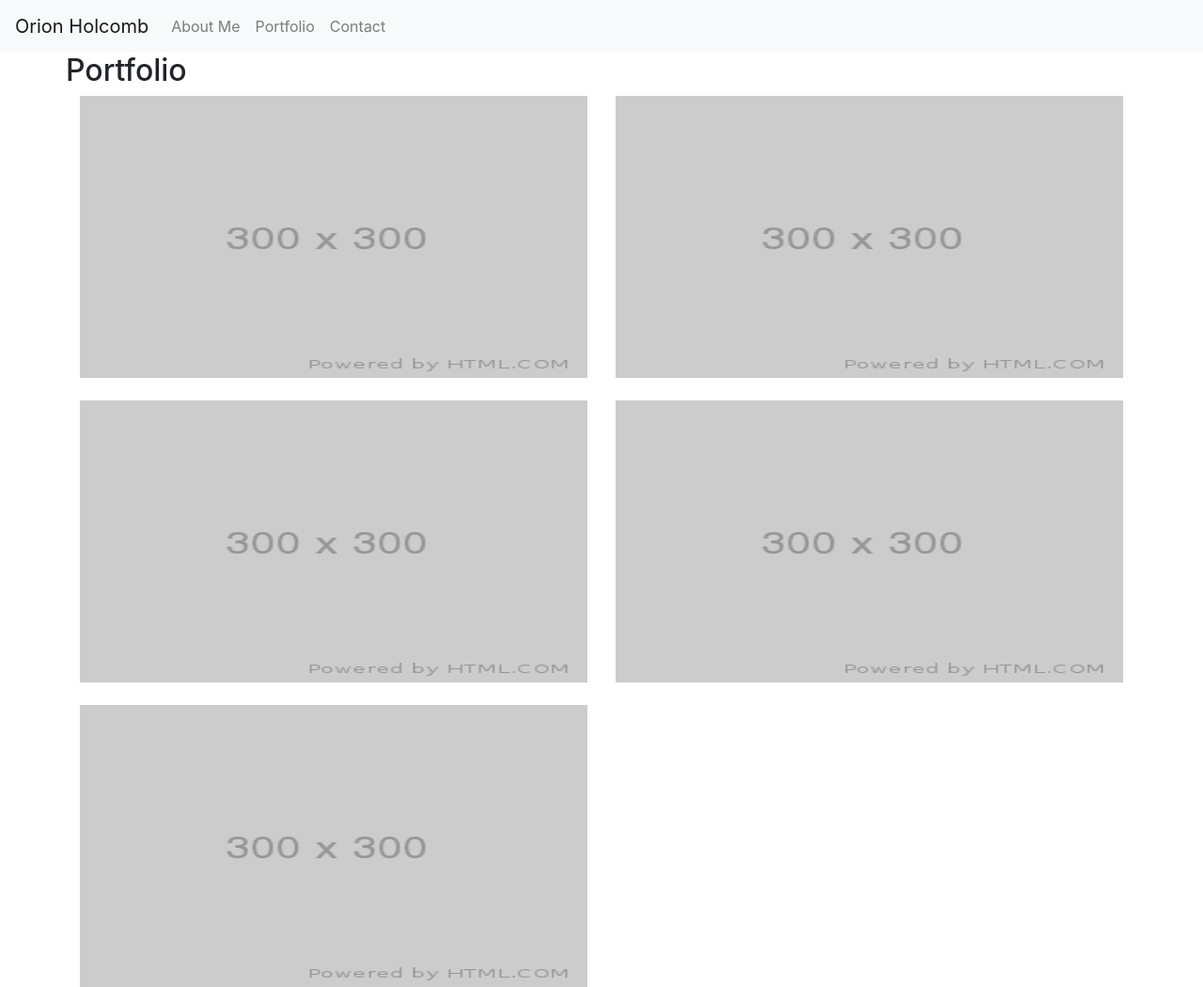
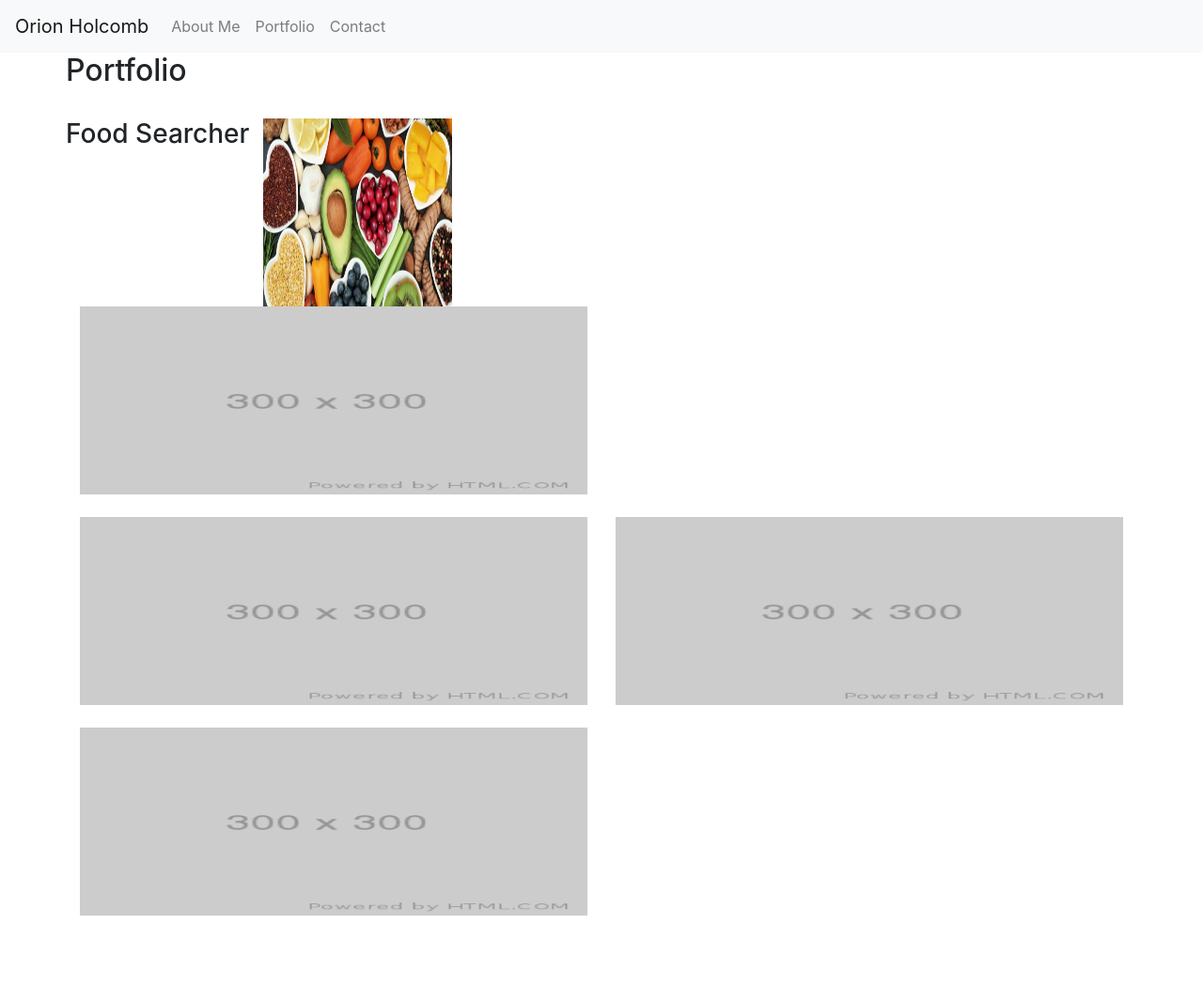
Before and after one commit to orionholcomb/Bootstrap-Portfolio, a plain HTML site: page portfolio.html in a window 1280 px wide. Shown: the whole page at 94% size. After the commit the page ends 974 px from the top, so only its background shows below. Drawn offline with nearby package versions, Linux system fonts and the light colour scheme.

Commit message:
added food searcher to portfolio

```diff
--- a/portfolio.html
+++ b/portfolio.html
@@ -13,12 +13,22 @@
   <header>
     <nav class="navbar navbar-expand-lg navbar-light bg-light">
       <a class="navbar-brand" href="#">Orion Holcomb</a>
-                <button class="navbar-toggler" type="button" data-toggle="collapse" data-target="#navbarNavAltMarkup" aria-controls="navbarNavAltMarkup" aria-expanded="false" aria-label="Toggle navigation">
+      <button
+        class="navbar-toggler"
+        type="button"
+        data-toggle="collapse"
+        data-target="#navbarNavAltMarkup"
+        aria-controls="navbarNavAltMarkup"
+        aria-expanded="false"
+        aria-label="Toggle navigation"
+      >
         <span class="navbar-toggler-icon"></span>
       </button>
       <div class="collapse navbar-collapse" id="navbarNavAltMarkup">
         <div class="navbar-nav">
-                    <a class="nav-item nav-link" href="index.html">About Me <span class="sr-only">(current)</span></a>
+          <a class="nav-item nav-link" href="index.html"
+            >About Me <span class="sr-only">(current)</span></a
+          >
           <a class="nav-item nav-link" href="portfolio.html">Portfolio</a>
           <a class="nav-item nav-link" href="contact.html">Contact</a>
         </div>
@@ -28,28 +38,33 @@
 
   <body>
     <div class="container">
-
       <h2 class="row">Portfolio</h2>
+      <br>
 
       <div class="row">
+        <h3>Food Searcher</h3>
+        <a href="https://orionholcomb.github.io/FoodSearcher/">
           <img
             class="col-md-6"
-        src="assets/images/placeholder.png"
-        alt="placeholder"
+            src="assets/images/foodsearcher.jpg"
+            alt="Food Searcher"
           />
+        </a>
+        <br>
         <img
           class="col-md-6"
           src="assets/images/placeholder.png"
           alt="placeholder2"
         />
       </div>
-        <br>
+      <br />
       <div class="row">
         <img
           class="col-md-6"
           src="assets/images/placeholder.png"
           alt="placeholder3"
         />
+        <br>
         <img
           class="col-md-6"
           src="assets/images/placeholder.png"
@@ -64,12 +79,11 @@
           alt="placeholder5"
         />
       </div>
-
     </div>
     <style>
       img {
-            width: 300px;
-            height: 300px;
+        width: 10px;
+        height: 200px;
       }
     </style>
   </body>
```
Also changed, not shown: assets/images/foodsearcher.jpg (added). Lines whose indentation alone changed are shown as unchanged.
